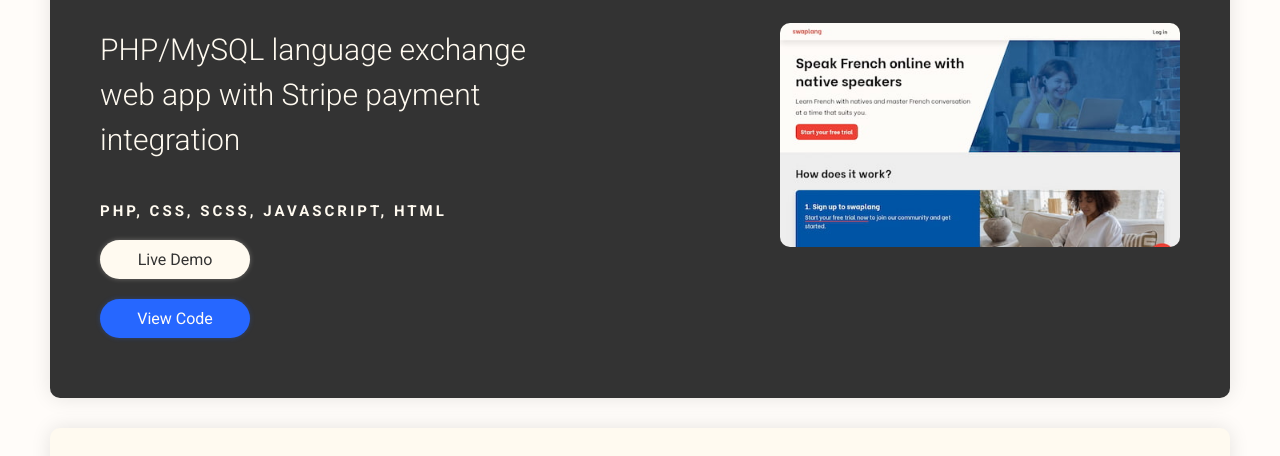
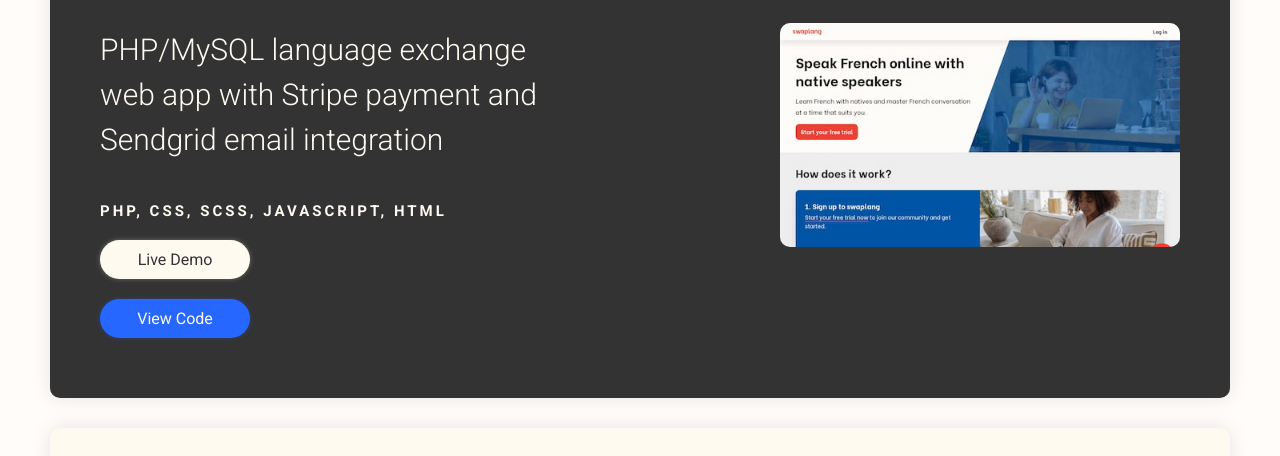
Before and after one commit to nathanifill/nathanifill.github.io, a website: page index.html in a window 1280 px wide. Shown: the part 1930-2386 px from the top of the page. Drawn offline with Linux system fonts and the light colour scheme.

Commit message:
Update project copy

```diff
--- a/index.html
+++ b/index.html
@@ -82,7 +82,7 @@
                     <div class="project project--1" id="project-1">
                         <div class="project__info project__info--1">
                             <img src="img/tech-logos/php-logo.png" alt="PHP logo" class="project__logo">
-                            <p class="project__description">PHP/MySQL language exchange web app with Stripe payment integration</p>
+                            <p class="project__description">PHP/MySQL language exchange web app with Stripe payment and Sendgrid email integration</p>
                             <p class="project__tech">PHP, CSS, SCSS, JavaScript, HTML</p>
                             <a class="btn btn--project btn--demo" href="https://www.swaplang.com/french/">Live Demo</a>
                             <a class="btn btn--project btn--cta" onclick="showModal('This app now has paying users so I\'ve made the repository private to ensure that sensitive data like passwords, SSH keys, API keys and other information isn\'t accidently exposed. I\'d be happy to show you the code and talk you through it at an interview though 😉')">View Code</a>
```
